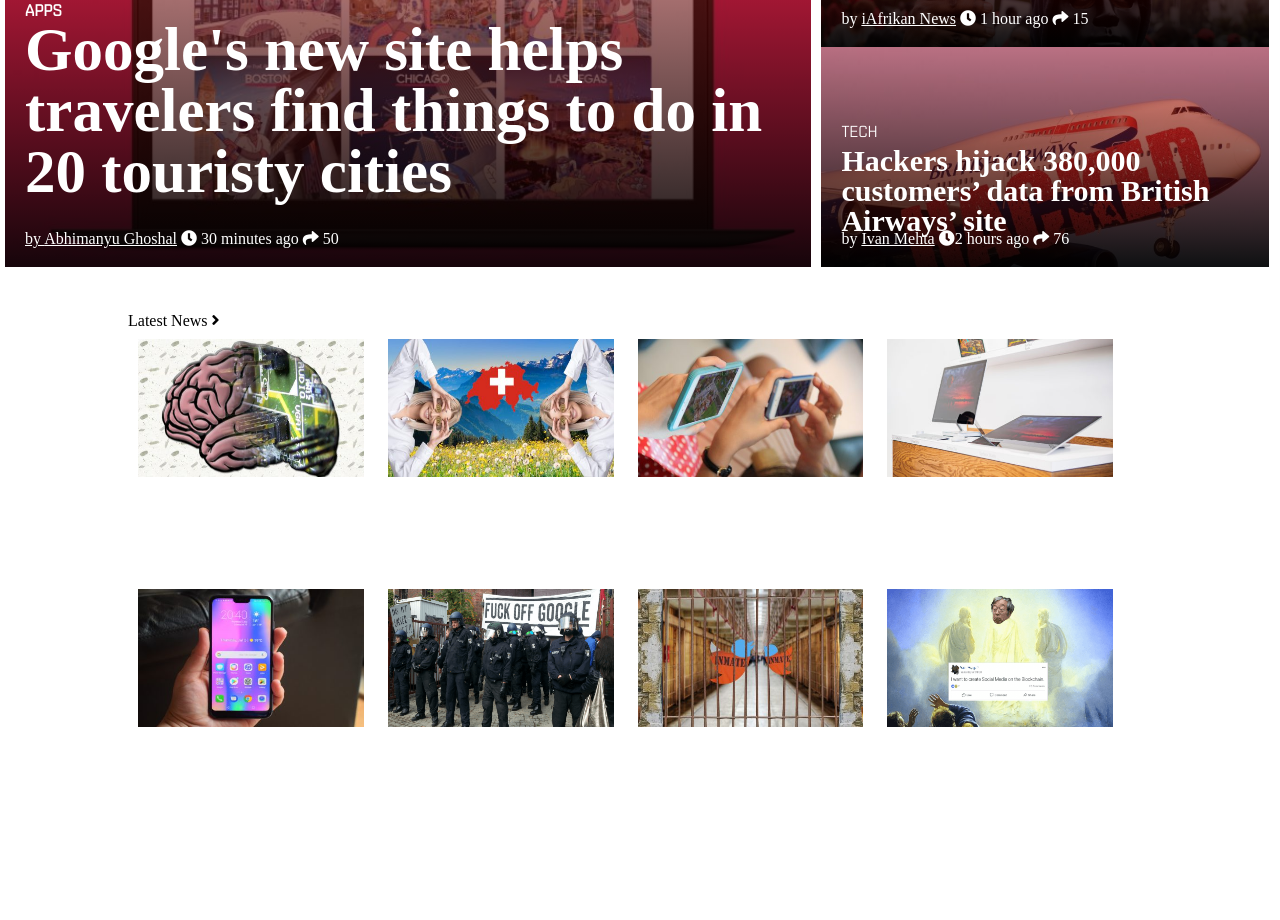
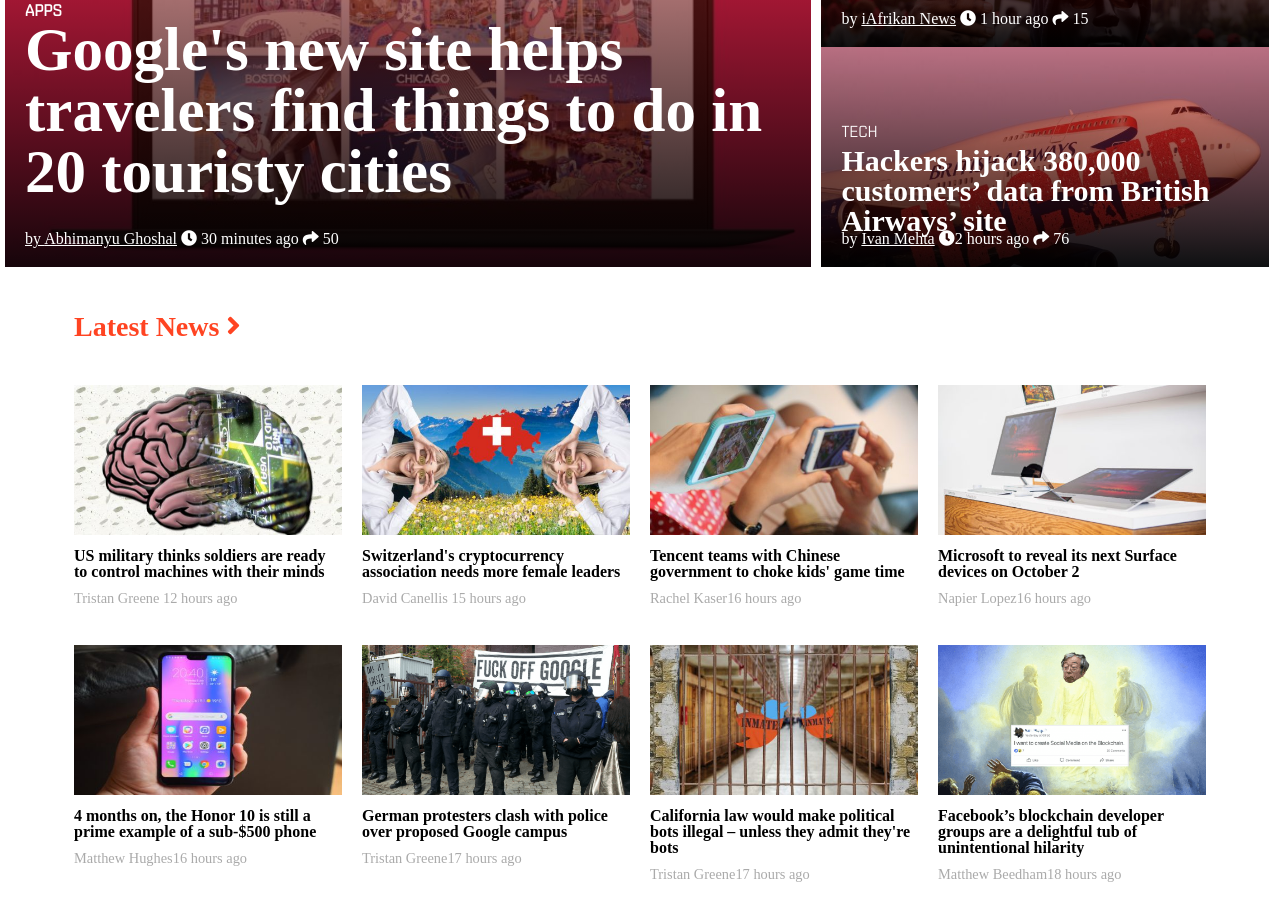
Before and after one commit to MrObele/the-next-web-clone, a plain HTML site: page index.html in a window 1280 px wide. Shown: the part 318-1238 px from the top of the page. Before the commit the page ends 1197 px from the top, so only its background shows below. Drawn offline with Linux system fonts and the light colour scheme.

Commit message:
styled the latest article section

```diff
--- a/index.html
+++ b/index.html
@@ -1,5 +1,6 @@
 <!DOCTYPE html>
 <html lang="en">
+
 <head>
     <meta charset="UTF-8">
     <meta name="viewport" content="width=device-width, initial-scale=1.0">
@@ -7,8 +8,10 @@
     <title>TNW</title>
     <link rel="stylesheet" type="text/css" href="stylesheets/reset.css">
     <link rel="stylesheet" type="text/css" href="stylesheets/style.css">
-    <link rel="stylesheet" href="https://use.fontawesome.com/releases/v5.3.1/css/all.css" integrity="sha384-mzrmE5qonljUremFsqc01SB46JvROS7bZs3IO2EmfFsd15uHvIt+Y8vEf7N7fWAU" crossorigin="anonymous">
+    <link rel="stylesheet" href="https://use.fontawesome.com/releases/v5.3.1/css/all.css" integrity="sha384-mzrmE5qonljUremFsqc01SB46JvROS7bZs3IO2EmfFsd15uHvIt+Y8vEf7N7fWAU"
+        crossorigin="anonymous">
 </head>
+
 <body>
     <header>
         <section class="header-top">
@@ -33,12 +36,24 @@
         <section class="header-bottom">
             <nav>
                 <ul>
-              <li><a href="#"> LATEST</a></li>
-              <li><a href="#">HARD FORK</a></li>
-              <li><a href="#"> PLUGGED</a></li>
-              <li><a href="#"> THE NEXT POLICE</a></li>
-              <li><a href="#">  IOT LAB</a></li>
-              <li><a href="#"> INVESTING 2.0</a></li>
+                    <li>
+                        <a href="#"> LATEST</a>
+                    </li>
+                    <li>
+                        <a href="#">HARD FORK</a>
+                    </li>
+                    <li>
+                        <a href="#"> PLUGGED</a>
+                    </li>
+                    <li>
+                        <a href="#"> THE NEXT POLICE</a>
+                    </li>
+                    <li>
+                        <a href="#"> IOT LAB</a>
+                    </li>
+                    <li>
+                        <a href="#"> INVESTING 2.0</a>
+                    </li>
                 </ul>
             </nav>
             <article class="social">
@@ -64,7 +79,15 @@
                         <p class="topic">APPS</p>
                         <p class="teaser">Google's new site helps travelers find things to do in 20 touristy cities</p>
                     </div>
-                            <p  class="author"><span>by <a href="#">Abhimanyu Ghoshal</a>  <i class="fas fa-clock"></i> <span>30 minutes ago</span> <i class ='fas fa-share'></i> <span> 50</span></span></p>
+                    <p class="author">
+                        <span>by
+                            <a href="#">Abhimanyu Ghoshal</a>
+                            <i class="fas fa-clock"></i>
+                            <span>30 minutes ago</span>
+                            <i class='fas fa-share'></i>
+                            <span> 50</span>
+                        </span>
+                    </p>
                 </a>
 
             </div>
@@ -79,7 +102,11 @@
                     <p class="sub-teaser">Social media activism is a threat to Uganda’s President</p>
                     <p class="author">
                         <span>
-                                by <a href="#">iAfrikan News</a> <i class="fas fa-clock"></i> <span>1 hour ago</span> <i class = 'fas fa-share'></i>
+                            by
+                            <a href="#">iAfrikan News</a>
+                            <i class="fas fa-clock"></i>
+                            <span>1 hour ago</span>
+                            <i class='fas fa-share'></i>
                             15</span>
                     </p>
 
@@ -92,58 +119,105 @@
                     <p class="sub-teaser">Hackers hijack 380,000 customers’ data from British Airways’ site</p>
                     <p class="author">
                         <span>
-                                    by <a href="#">Ivan Mehta</a>
-                                    <i class = 'fas fa-clock'> </i>2 hours ago <i class = 'fas fa-share'></i>
+                            by
+                            <a href="#">Ivan Mehta</a>
+                            <i class='fas fa-clock'> </i>2 hours ago
+                            <i class='fas fa-share'></i>
                             <span>76</span>
-                                </span></p>
+                        </span>
+                    </p>
 
                 </div>
             </article>
         </section>
     </section>
     <section class="latest-news">
-            <h2>Latest News <i class="fas fa-angle-right"></i></h2>
+        <h2>Latest News
+            <i class="fas fa-angle-right"></i>
+        </h2>
         <article>
             <img src="./images/latest-news1.jpg">
-               <p></p>
-               <span></span>
+            <div>
+                <p>
+                    <a href="#">US military thinks soldiers are ready to control machines with their minds</a>
+                </p>
+                <span>
+                    <a href="#">Tristan Greene</a> 12 hours ago</span>
+            </div>
         </article>
         <article>
             <img src="./images/latest-news2.jpg">
-            <p></p>
-            <span></span>
+            <div>
+                <p>
+                    <a href="#">Switzerland's cryptocurrency association needs more female leaders</a>
+                </p>
+                <span>
+                    <a href="#">David Canellis</a> 15 hours ago</span>
+            </div>
         </article>
         <article>
             <img src="./images/latest-news3.jpg">
-            <p></p>
-            <span></span>
+            <div>
+                <p>
+                    <a href="#">Tencent teams with Chinese government to choke kids' game time</a>
+                </p>
+                <span>
+                    <a href="#">Rachel Kaser</a>16 hours ago</span>
+            </div>
         </article>
         <article>
             <img src="./images/latest-news4.jpg">
-            <p></p>
-            <span></span>
+            <div>
+                <p>
+                    <a href="#">Microsoft to reveal its next Surface devices on October 2</a>
+                </p>
+                <span>
+                    <a href="#">Napier Lopez</a>16 hours ago</span>
+            </div>
         </article>
         <article>
             <img src="./images/latest-news5.jpg">
-            <p></p>
-            <span></span>
+            <div>
+                <p>
+                    <a href="#">4 months on, the Honor 10 is still a prime example of a sub-$500 phone</a>
+                </p>
+                <span>
+                    <a href="#">Matthew Hughes</a>16 hours ago</span>
+            </div>
         </article>
         <article>
             <img src="./images/latest-news-6.png">
-            <p></p>
-            <span></span>
+            <div>
+                <p>
+                    <a href="#">German protesters clash with police over proposed Google campus</a>
+                </p>
+                <span>
+                    <a href="#">Tristan Greene</a>17 hours ago</span>
+            </div>
         </article>
         <article>
             <img src="./images/latest-news7.jpg">
-            <p></p>
-            <span></span>
+            <div>
+                <p>
+                    <a href="#">California law would make political bots illegal – unless they admit they're bots</a>
+                </p>
+                <span>
+                    <a href="#">Tristan Greene</a>17 hours ago</span>
+            </div>
         </article>
         <article>
             <img src="./images/latest-news-8.png">
-            <p></p>
-            <span></span>
+            <div>
+                <p>
+                    <a href="#">Facebook’s blockchain developer groups are a delightful tub of unintentional hilarity</a>
+                </p>
+                <span>
+                    <a href="#">Matthew Beedham</a>18 hours ago</span>
+            </div>
         </article>
+    <br class="clear">
     </section>
 
 </body>
+
 </html>
--- a/stylesheets/style.css
+++ b/stylesheets/style.css
@@ -209,16 +209,28 @@ Headline Styles
 LATEST NEWS
 */
 .latest-news{
-  width: 80%;
+  width: 90%;
   margin: 50px auto;
 }
 
+.latest-news h2 {
+  cursor: pointer;
+  padding-left: 10px;
+  margin-bottom: 1.5em;
+  color: #f42;
+  font-weight: 700;
+  line-height: 1.1;
+  font-size: 1.75em;
+}
+
 .latest-news article{
-  width: 24%;
-  padding: 10px;
+  width: 25%;
+  padding-left: 10px;
+  padding-right: 10px;
   height: 250px;
-
+  float: left;
   display: inline-block;
+  margin-bottom: 10px;
 
 }
 
@@ -226,3 +238,45 @@ LATEST NEWS
   width: 100%;
   height: 60%;
 }
+
+.latest-news article p {
+  margin: 10px auto;
+  font-weight: 600;
+}
+.latest-news article span{
+  color: #aaa;
+  font-size: .9em;
+
+}
+
+.latest-news article span a {
+  transition: .5s;
+  font-size: inherit;
+}
+
+
+
+
+.latest-news article span a:hover{
+  color: #555;
+
+}
+
+
+
+
+.latest-news article p a:hover {
+ color: #f42;
+
+}
+
+
+
+.latest-news article a {
+  text-decoration: none;
+  transition: 0.5s;
+}
+
+.latest-news article a:hover {
+  text-decoration: underline;
+}
```
Lines whose indentation alone changed are shown as unchanged.
